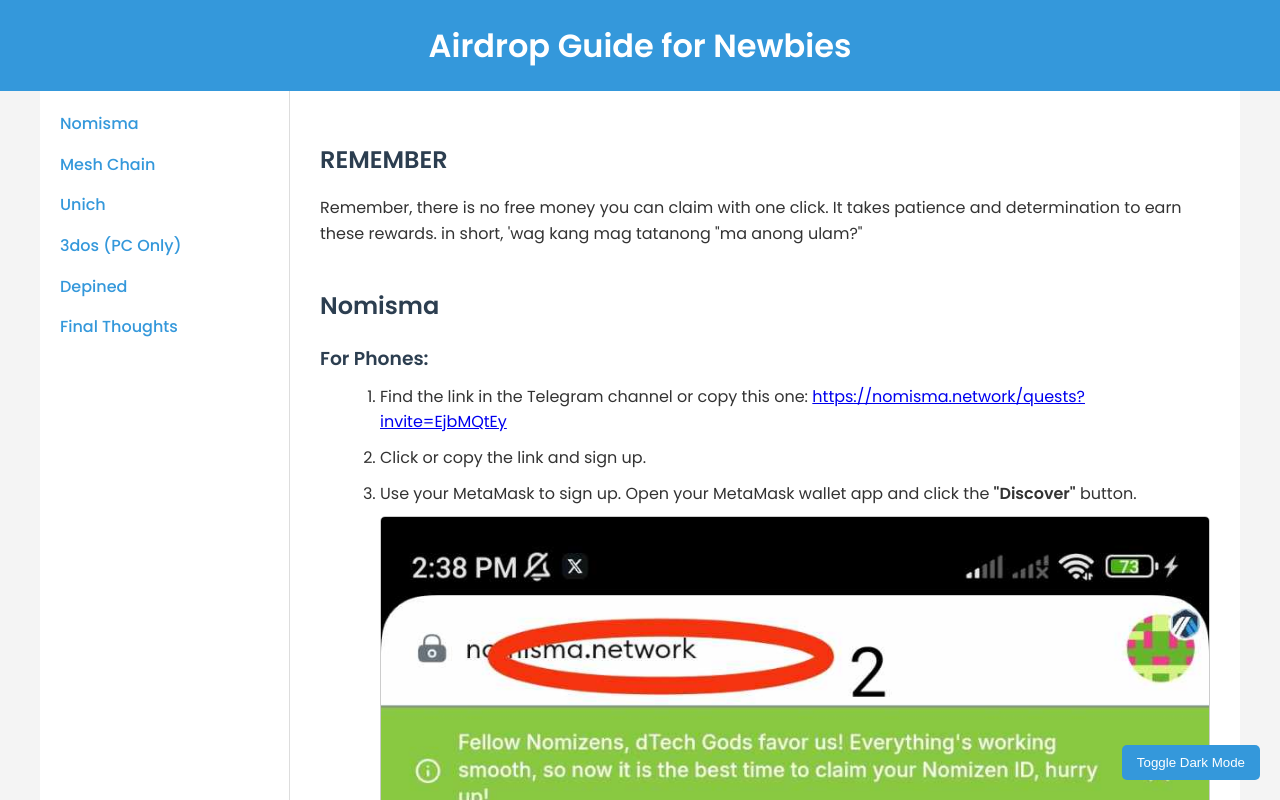
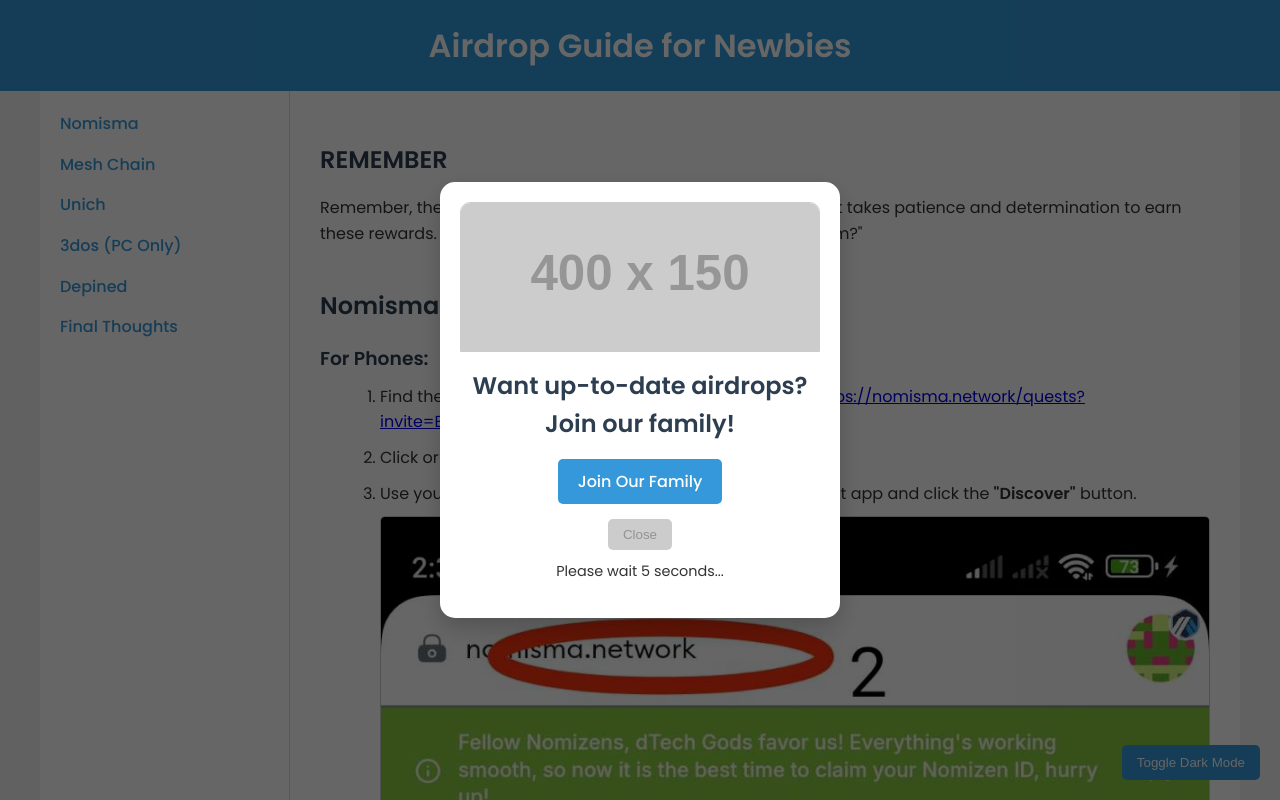
Before and after one commit to Reposity23/step-by-step-guide-airdrop, a plain HTML site: page airdrops.html in a window 1280 px wide. Shown: the top 800 px of the page. Drawn offline with Linux system fonts and the light colour scheme; placeholder pictures from the web are drawn by us.

Commit message:
Update airdrops.html

```diff
--- a/airdrops.html
+++ b/airdrops.html
@@ -156,6 +156,110 @@
       background: var(--primary-hover);
     }
 
+    /* Popup Styles */
+    .popup-overlay {
+      display: none; /* Hidden by default */
+      position: fixed;
+      top: 0;
+      left: 0;
+      width: 100%;
+      height: 100%;
+      background: rgba(0, 0, 0, 0.6); /* Semi-transparent overlay */
+      z-index: 2000;
+      justify-content: center;
+      align-items: center;
+    }
+
+    .popup-content {
+      background: var(--container-bg);
+      padding: 20px;
+      border-radius: 15px;
+      width: 90%;
+      max-width: 400px;
+      text-align: center;
+      box-shadow: 0 10px 25px rgba(0, 0, 0, 0.2);
+      animation: slideIn 0.5s ease-out; /* Smooth slide-in animation */
+      position: relative;
+      overflow: hidden;
+    }
+
+    .popup-content img {
+      width: 100%;
+      height: 150px;
+      object-fit: cover; /* Keeps image aspect ratio */
+      border-radius: 10px 10px 0 0;
+      margin: 0;
+    }
+
+    .popup-content h3 {
+      font-size: 1.5em;
+      color: var(--heading-color);
+      margin: 15px 0;
+    }
+
+    .popup-content .join-btn {
+      display: inline-block;
+      padding: 10px 20px;
+      background: var(--primary-color);
+      color: #fff;
+      text-decoration: none;
+      border-radius: 5px;
+      font-weight: 500;
+      transition: background 0.3s ease;
+      margin-bottom: 15px;
+    }
+
+    .popup-content .join-btn:hover {
+      background: var(--primary-hover);
+    }
+
+    .popup-content .close-btn {
+      padding: 8px 15px;
+      background: #ccc;
+      border: none;
+      border-radius: 5px;
+      cursor: not-allowed; /* Disabled look initially */
+      font-weight: 500;
+      transition: background 0.3s ease, cursor 0.3s ease;
+    }
+
+    .popup-content .close-btn.enabled {
+      background: #e74c3c; /* Red when clickable */
+      color: #fff;
+      cursor: pointer;
+    }
+
+    .popup-content .close-btn.enabled:hover {
+      background: #c0392b;
+    }
+
+    .timer-text {
+      font-size: 0.9em;
+      color: var(--text-color);
+      margin-top: 10px;
+    }
+
+    /* Animation for popup entrance */
+    @keyframes slideIn {
+      from {
+        transform: translateY(-100%);
+        opacity: 0;
+      }
+      to {
+        transform: translateY(0);
+        opacity: 1;
+      }
+    }
+
+    /* Dark mode adjustments */
+    .dark-mode .popup-content {
+      background: var(--container-bg);
+    }
+
+    .dark-mode .timer-text {
+      color: #bbb;
+    }
+
     /* Responsive Design */
     @media (max-width: 768px) {
       .layout {
@@ -173,6 +277,18 @@
   </style>
 </head>
 <body>
+  <!-- Popup Div -->
+  <div class="popup-overlay" id="popupOverlay">
+    <div class="popup-content">
+      <img src="https://via.placeholder.com/400x150?text=Airdrop+Family" alt="Airdrop Family Photo" />
+      <h3>Want up-to-date airdrops? Join our family!</h3>
+      <a href="https://t.me/Airdrop_hunts_fy_bot" target="_blank" class="join-btn">Join Our Family</a>
+      <br>
+      <button class="close-btn" id="closeBtn" disabled>Close</button>
+      <p class="timer-text" id="timerText">Please wait 10 seconds...</p>
+    </div>
+  </div>
+
   <header>
     <h1>Airdrop Guide for Newbies</h1>
   </header>
@@ -276,19 +392,9 @@
               (use your Google account and click <strong>Sign In</strong>).
             </li>
             <li>Search for the Mesh Chain extension and download it.</li>
-            or <a href="#" onclick="copyToClipboard()">copy this link</a> and paste it in your Yandex browser.
-
-            <script>
-            function copyToClipboard() {
-                const text = "https://chromewebstore.google.com/detail/meshnode/lobckpihghfknleknppdjnnncpcfpcgh?hl=en";
-                navigator.clipboard.writeText(text).then(() => {
-                    alert("Link copied!");
-                }).catch(err => {
-                    console.error("Failed to copy: ", err);
-                });
-            }
-            </script>
-
+            <li>
+              Or <a href="#" onclick="copyToClipboard()">copy this link</a> and paste it in your Yandex browser.
+            </li>
             <li>Tap the three dots next to the URL bar.</li>
             <img src="3dots.jpg" alt="meshchain" />
             <img src="meshchain_ext.jpg" alt="meshchain" />
@@ -296,7 +402,7 @@
               Scroll down until you find the extension, then click <strong>Mesh Node</strong>. When prompted to sign in, click to continue.
             </li>
             <li>
-              also, connect your Telegram node by clicking <strong>Set up Telegram Node</strong> in the dashboard.
+              Also, connect your Telegram node by clicking <strong>Set up Telegram Node</strong> in the dashboard.
             </li>
             <li>Claim your points every 2 hours using the extension or Telegram app.</li>
           </ol>
@@ -373,14 +479,11 @@
         </ol>
         <p><em>Note:</em> You will earn points if your PC is active. Approximately 500 points equals $8-9, and you can earn up to 600-700 points daily.</p>
       </section>
-
-      <!-- Final Thoughts -->
-
     </main>
   </div>
 
   <footer>
-    <p>&copy; 2025 Airdrop Guide. All rights reserved.</p>
+    <p>© 2025 Airdrop Guide. All rights reserved.</p>
   </footer>
 
   <!-- Dark Mode Toggle Button -->
@@ -392,6 +495,56 @@
     darkModeToggle.addEventListener('click', () => {
       document.body.classList.toggle('dark-mode');
     });
+
+    // Mesh Chain copy-to-clipboard function
+    function copyToClipboard() {
+      const text = "https://chromewebstore.google.com/detail/meshnode/lobckpihghfknleknppdjnnncpcfpcgh?hl=en";
+      navigator.clipboard.writeText(text).then(() => {
+        alert("Link copied!");
+      }).catch(err => {
+        console.error("Failed to copy: ", err);
+      });
+    }
+
+    // Popup logic
+    const popupOverlay = document.getElementById('popupOverlay');
+    const closeBtn = document.getElementById('closeBtn');
+    const timerText = document.getElementById('timerText');
+    let timeLeft = 10;
+
+    // Show popup on page load
+    window.onload = () => {
+      popupOverlay.style.display = 'flex';
+      startTimer();
+    };
+
+    // Timer for enabling close button
+    function startTimer() {
+      const timer = setInterval(() => {
+        timeLeft--;
+        timerText.textContent = `Please wait ${timeLeft} seconds...`;
+        if (timeLeft <= 0) {
+          clearInterval(timer);
+          closeBtn.disabled = false;
+          closeBtn.classList.add('enabled');
+          timerText.textContent = 'You can now close the popup!';
+        }
+      }, 1000);
+    }
+
+    // Close popup when close button is clicked
+    closeBtn.addEventListener('click', () => {
+      if (!closeBtn.disabled) {
+        popupOverlay.style.display = 'none';
+      }
+    });
+
+    // Optional: Close popup when clicking outside (after timer)
+    popupOverlay.addEventListener('click', (e) => {
+      if (e.target === popupOverlay && timeLeft <= 0) {
+        popupOverlay.style.display = 'none';
+      }
+    });
   </script>
 </body>
 </html>
```
Lines whose indentation alone changed are shown as unchanged.
